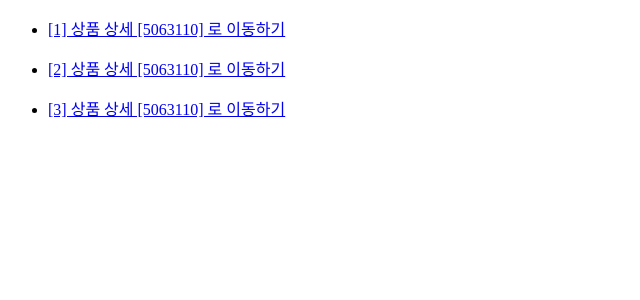
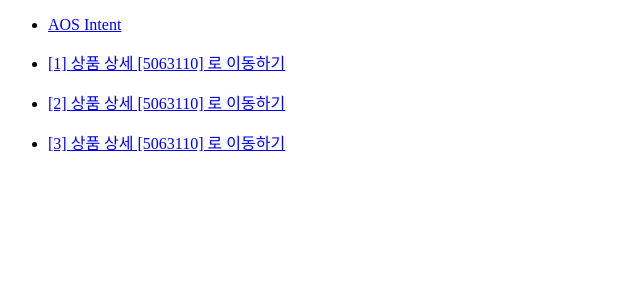
Before and after one commit to seungjaey/universal-link-test, a Next.js app: page / in a window 1280 px wide. Shown: the top 300 px of the page, without its empty margins (0-640 px from the left). Built offline with nearby package versions, Linux system fonts and the light colour scheme.

Commit message:
aos intent url

```diff
--- a/pages/index.tsx
+++ b/pages/index.tsx
@@ -6,6 +6,11 @@ const HomePage = () => {
   return (
     <div>
       <ul>
+        <li style={style}>
+          <a href="intent://product?no=5079523#Intent;scheme=kurly;package=com.dbs.kurly.m2.beta;S.browser_fallback_url=https%3A%2F%2Fwww.kurly.com%2Fgoods%2F5079523;end">
+            AOS Intent
+          </a>
+        </li>
         <li style={style}>
           <Link href="/goods/5063110" passHref prefetch={false}>
             [1] 상품 상세 [5063110] 로 이동하기
```
Also changed, not shown: 1 other file (tests, documents, lock files or other folders).
